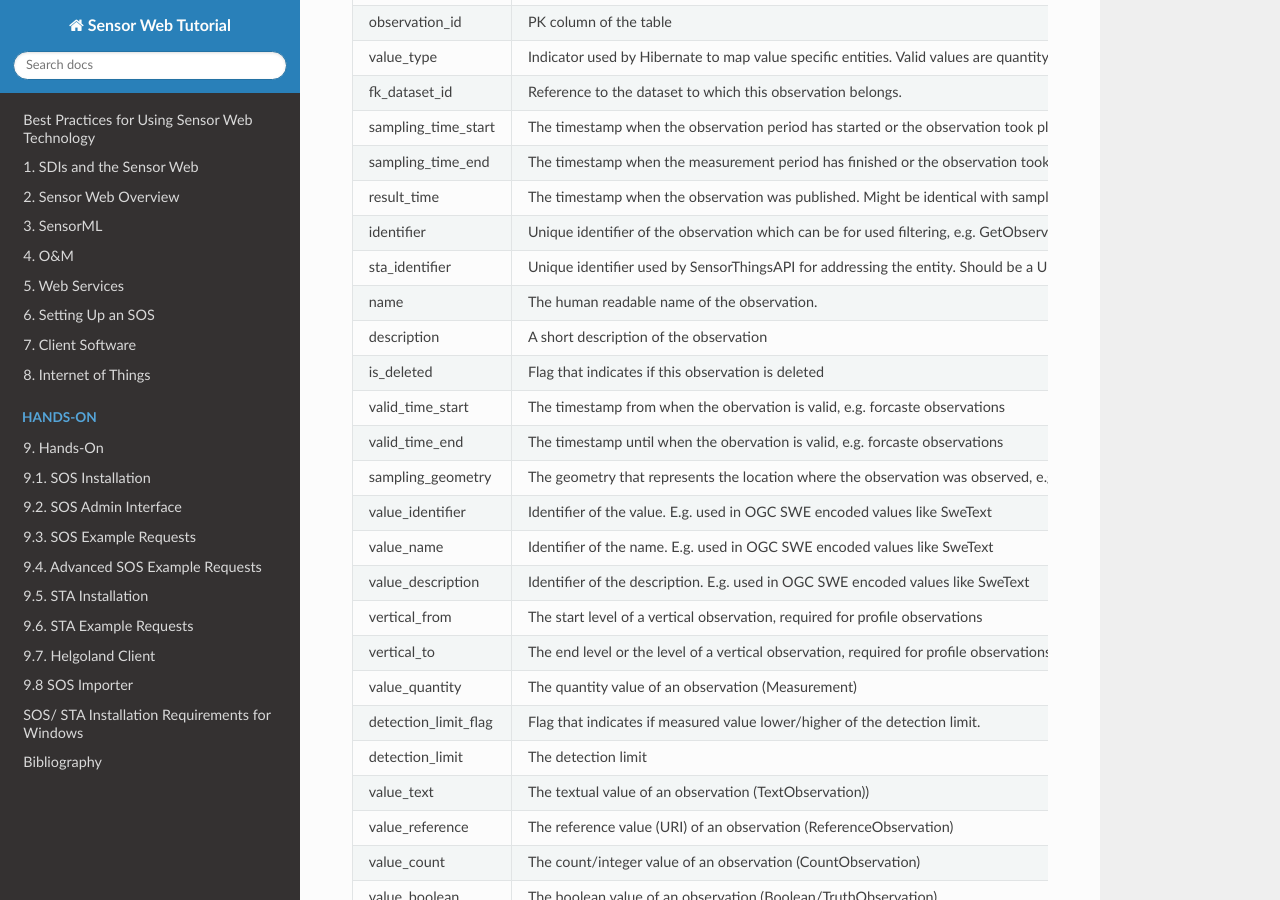
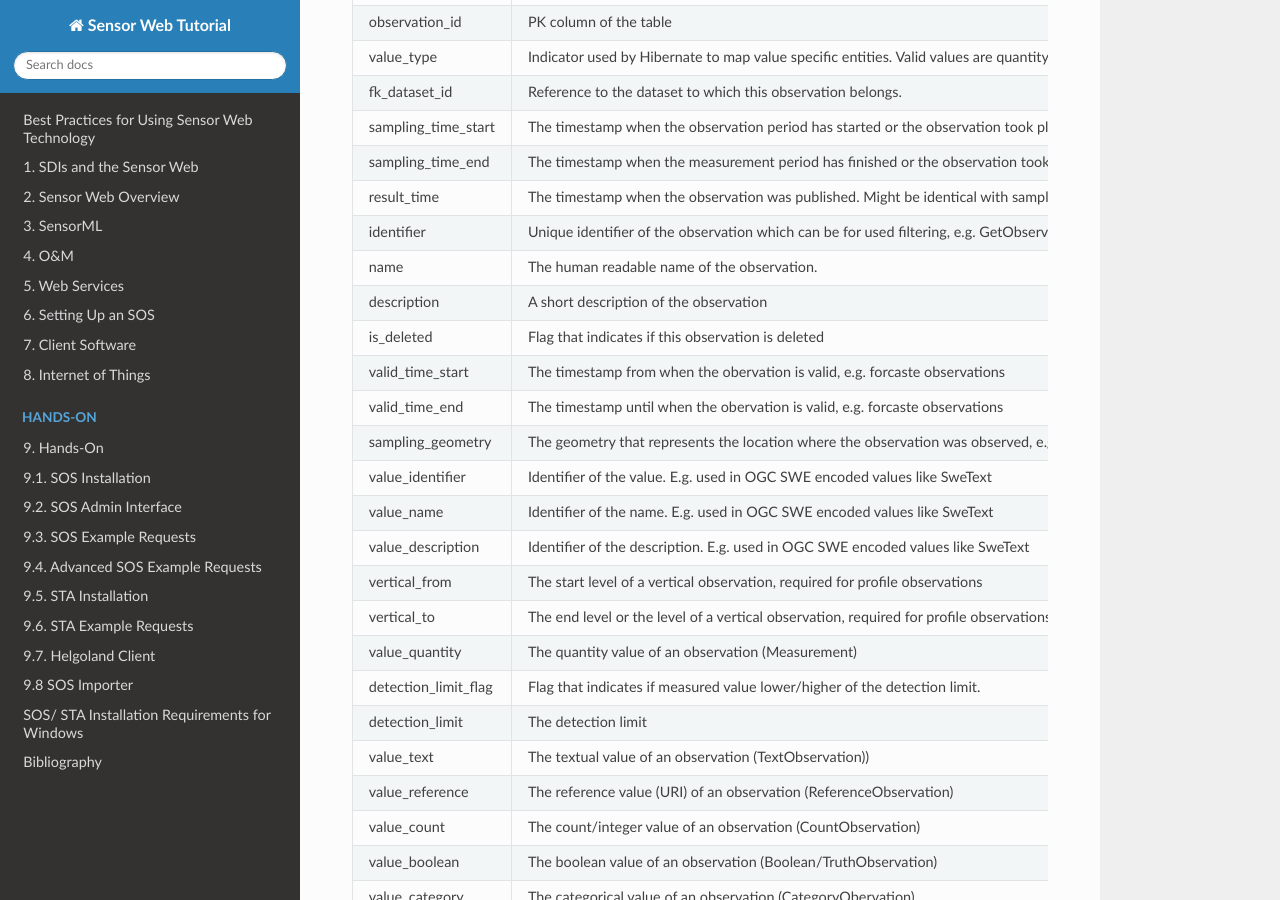
Before and after one commit to 52North/sensor-web-tutorial, an MkDocs documentation site: the page built from docs/06a_execise_db_modelling.md, in a window 1280 px wide and 900 px high, scrolled down 4728 px. Built offline with MkDocs 1.6.1, drawn with Linux system fonts in a browser that asks for light colours; nearby versions of some CDN libraries.

Commit message:
Update 06a_execise_db_modelling.md

```diff
--- a/docs/06a_execise_db_modelling.md
+++ b/docs/06a_execise_db_modelling.md
@@ -80,7 +80,6 @@ After this general introduction, we will now have a closer look at the different
 | sampling_time_end | The timestamp when the measurement period has finished or the observation took place. In the the latter, sampling_time_start and sampling_time_end are equal. | true | - | timestamp with time zone |
 | result_time | The timestamp when the observation was published. Might be identical with sampling_time_start and sampling_time_end. | true | - | timestamp with time zone |
 | identifier | Unique identifier of the observation which can be for used filtering, e.g. GetObservationById in the SOS. Should be a URI, UUID. E.g. http://www.example.org/123, 123-321 | false | - | varchar(255) |
-| sta_identifier | Unique identifier used by SensorThingsAPI for addressing the entity. Should be a URI (reference to a vacabulary entry), UUID. E.g. 123, 123-321 | true | - | varchar(255) |
 | name | The human readable name of the observation. | false | - | varchar(255) |
 | description | A short description of the observation | false | - | text |
 | is_deleted | Flag that indicates if this observation is deleted | true | 0 | int2 |
```
